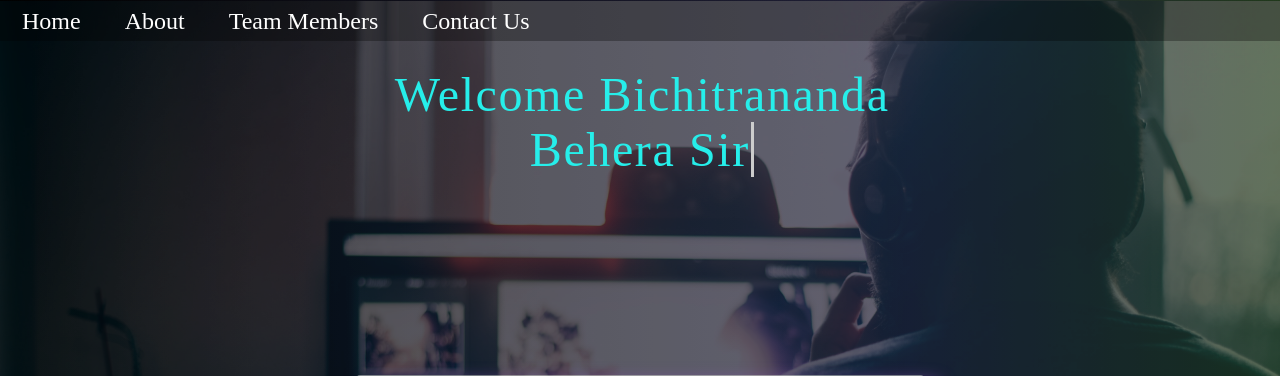
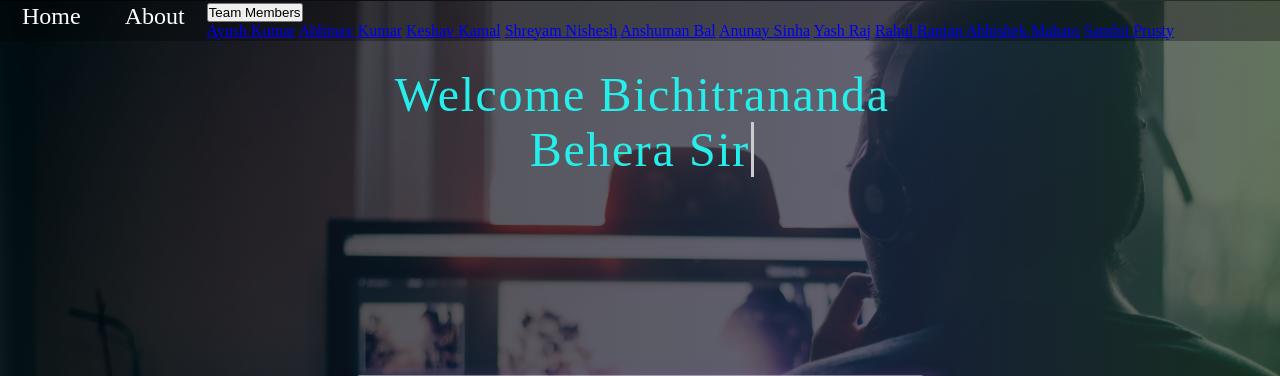
Before and after one commit to Ayush-Kumar-18/Youtube-Comment-Analyzer, a Flask app: page / in a window 1280 px wide. Shown: the top 376 px of the page. Run offline with Flask 2, Linux system fonts and the light colour scheme.

Commit message:
Update post.html

```diff
--- a/templates/post.html
+++ b/templates/post.html
@@ -10,12 +10,26 @@
 <body>
     <header>
         <div id="navbar">
-            <!-- <img src="img/ak.jpg" alt="myonlinefood.com"> -->
             <ul>
-                <li><a href="">Home</a></li>
-                <li><a href="/about">About</a></li>
-                <li><a href="/teamInfo">Team Members</a></li>
-                <li><a href="/contactUs">Contact Us</a></li>
+                <li><a href="#">Home</a></li>
+                <li><a href="./about.html">About</a></li>
+                <div class="dropdown">
+                    <button class="dropbtn">Team Members
+                      <i class="fa fa-caret-down"></i>
+                    </button>
+                    <div class="dropdown-content">
+                      <a href="#">Ayush Kumar</a>
+                      <a href="#">Abhinav Kumar</a>
+                      <a href="#">Keshav Kamal</a>
+                      <a href="#">Shreyam Nishesh</a>
+                      <a href="#">Anshuman Bal</a>
+                      <a href="#">Anunay Sinha</a>
+                      <a href="#">Yash Raj</a>
+                      <a href="#">Rahul Ranjan</a>
+                      <a href="#">Abhishek Mahato</a>
+                      <a href="#">Sambit Prusty</a>
+                    </div>
+                  </div>
             </ul>
         </div>
     </header>
```
